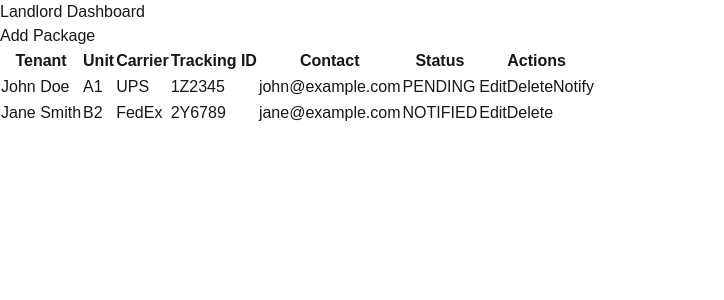
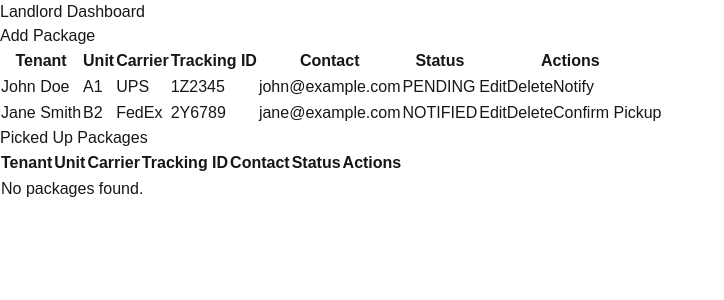
Before and after one commit to NathanOyewole/TrackPack, a Next.js app: page / in a window 1280 px wide. Shown: the top 300 px of the page, without its empty margins (0-724 px from the left). Built offline with nearby package versions, Linux system fonts and the light colour scheme.

Commit message:
Enhance package notification system with pickup confirmation and separate display for picked up packages

```diff
--- a/src/components/molecules/PackageTableRow.tsx
+++ b/src/components/molecules/PackageTableRow.tsx
@@ -16,7 +16,7 @@ export interface PackageTableRowProps {
     pkg: Package;
     onEdit: (id: string) => void;
     onDelete: (id: string) => void;
-    onNotify: (id: string) => void;
+    onNotify: (id: string, isPickupConfirm?: boolean) => void;
 }
 
 const PackageTableRow: React.FC<PackageTableRowProps> = ({ pkg, onEdit, onDelete, onNotify }) => (
@@ -33,6 +33,9 @@ const PackageTableRow: React.FC<PackageTableRowProps> = ({ pkg, onEdit, onDelete
             {pkg.status === 'pending' && (
                 <SampleButton label="Notify" onClick={() => onNotify(pkg.id)} />
             )}
+            {pkg.status === 'notified' && (
+                <SampleButton label="Confirm Pickup" onClick={() => onNotify(pkg.id, true)} />
+            )}
         </td>
     </tr>
 );
--- a/src/components/organisms/LandlordDashboard.tsx
+++ b/src/components/organisms/LandlordDashboard.tsx
@@ -59,9 +59,16 @@ const LandlordDashboard: React.FC = () => {
         setModalOpen(false);
     };
 
-    const handleNotify = (id: string) => {
-        setPackages(pkgs => pkgs.map(pkg => pkg.id === id ? { ...pkg, status: 'notified' } : pkg));
-        // TODO: Trigger notification (email/SMS) here
+    const handleNotify = (id: string, confirmPickup?: boolean) => {
+        if (confirmPickup) {
+            setPackages(pkgs => pkgs.map(pkg => pkg.id === id ? { ...pkg, status: 'picked_up' } : pkg));
+            // Simulate pickup confirmation (e.g., toast or log)
+            console.log('Package picked up:', id);
+        } else {
+            setPackages(pkgs => pkgs.map(pkg => pkg.id === id ? { ...pkg, status: 'notified' } : pkg));
+            // Simulate notification (e.g., toast or log)
+            console.log('Notification sent to tenant for package:', id);
+        }
     };
 
     const editingPackage = editId ? packages.find(pkg => pkg.id === editId) : undefined;
@@ -70,11 +77,21 @@ const LandlordDashboard: React.FC = () => {
         <div className="max-w-4xl mx-auto p-4">
             <DashboardHeader onAdd={handleAdd} />
             <PackageTable
-                packages={packages}
+                packages={packages.filter(pkg => pkg.status !== 'picked_up')}
                 onEdit={handleEdit}
                 onDelete={handleDelete}
                 onNotify={handleNotify}
             />
+            {/* Picked Up Packages Section */}
+            <div className="mt-8">
+                <h2 className="text-xl font-bold mb-2">Picked Up Packages</h2>
+                <PackageTable
+                    packages={packages.filter(pkg => pkg.status === 'picked_up')}
+                    onEdit={handleEdit}
+                    onDelete={handleDelete}
+                    onNotify={handleNotify}
+                />
+            </div>
             <Modal open={modalOpen} onClose={() => setModalOpen(false)} title={editId ? 'Edit Package' : 'Add Package'}>
                 <PackageForm
                     initialValues={editingPackage}
--- a/src/components/organisms/PackageTable.tsx
+++ b/src/components/organisms/PackageTable.tsx
@@ -5,7 +5,7 @@ export interface PackageTableProps {
     packages: Package[];
     onEdit: (id: string) => void;
     onDelete: (id: string) => void;
-    onNotify: (id: string) => void;
+    onNotify: (id: string, confirmPickup?: boolean) => void;
 }
 
 const PackageTable: React.FC<PackageTableProps> = ({ packages, onEdit, onDelete, onNotify }) => (
```
